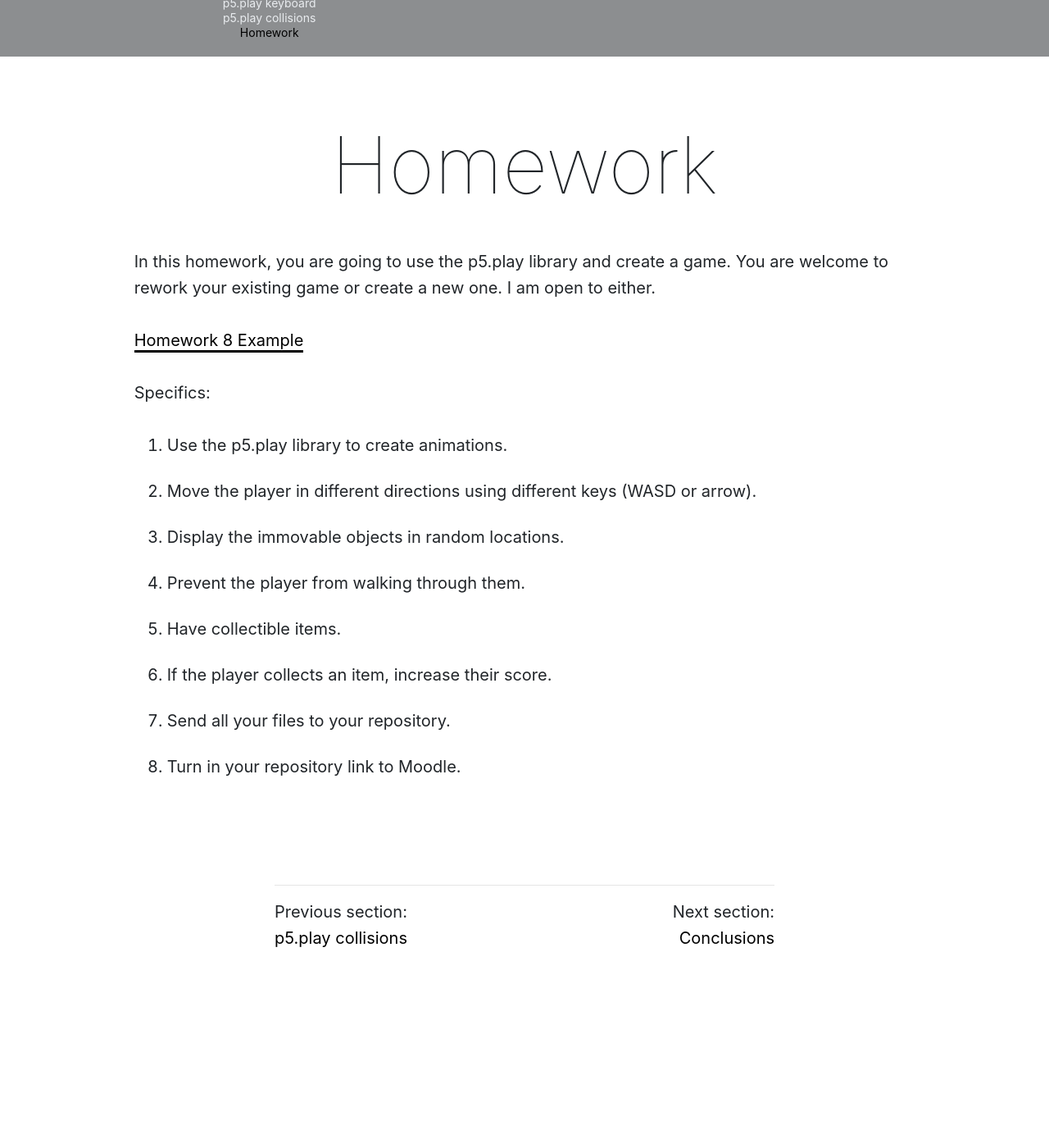
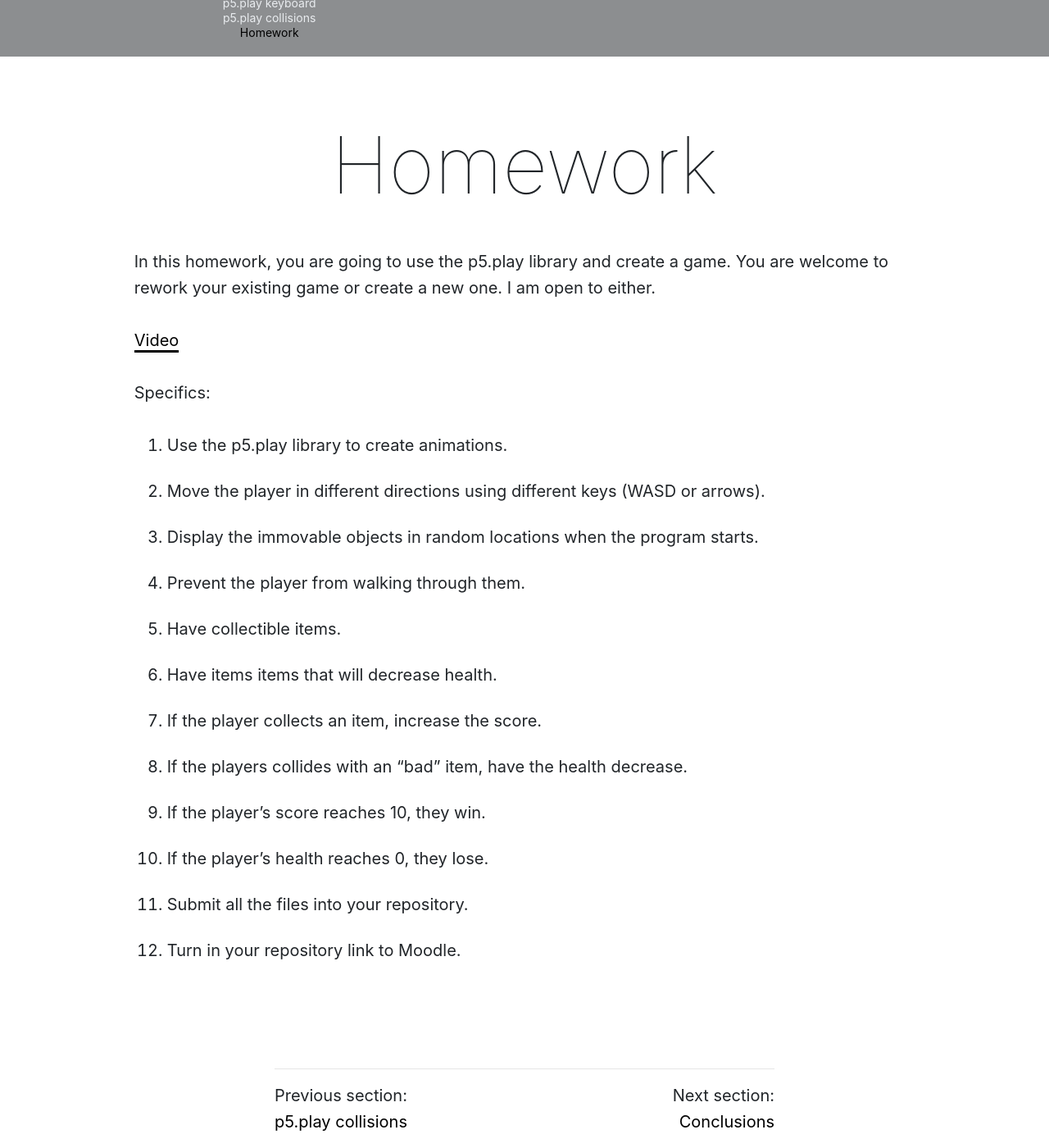
Before and after one commit to Montana-Media-Arts/220-creative-coding2-Spring2023, a Jekyll site: the page built from modules/week-8/_posts/2004-01-01-homework.md, in a window 1280 px wide and 1400 px high, scrolled down 278 px. Shown: the whole window at 82% size. Built offline with Jekyll 4.4.1, drawn with Linux system fonts in a browser that asks for light colours; nearby versions of some CDN libraries; a script that is not in the unit is left out; comment, search, counter and statistics services are not loaded; before the commit the page ends 1454 px from its top, so only the background shows below that.

Commit message:
updated week 8

```diff
--- a/_data/course.yml
+++ b/_data/course.yml
@@ -8,6 +8,6 @@ infoModules: [workspace, syllabus, instructors, help]
 
 
 #modules: [week-1, week-2, week-3, week-4, week-5, week-6, week-7, week-8, week-9, week-10]
-modules: [week-1, week-2, week-3, week-4, week-5, week-6, week-7]
+modules: [week-1, week-2, week-3, week-4, week-5, week-6, week-7, week-8]
 #  modules: [week-1, week-2, week-3, week-4, week-5, week-6, week-7, week-8, week-9, week-10, week-11, week-12]
 # modules: [week-1, week-2, week-3, week-4, week-5, week-6, week-7, week-8, week-9, week-10, week-11, week-12, final-info]
--- a/modules/week-8/_posts/2004-01-01-homework.md
+++ b/modules/week-8/_posts/2004-01-01-homework.md
@@ -8,15 +8,19 @@ jotted: true
 
 In this homework, you are going to use the p5.play library and create a game.  You are welcome to rework your existing game or create a new one. I am open to either.
 
-<a href="https://github.com/Montana-Media-Arts/220_CreativeCoding2-Spring2023-Samples/tree/main/Homework%206" target="_blank">Homework 8 Example</a>
+<a href="https://youtu.be/p8HqJiXCXco" target="_blank">Video</a>
 
 Specifics:
 
 1. Use the p5.play library to create animations.
-2. Move the player in different directions using different keys (WASD or arrow).
-3. Display the immovable objects in random locations.
+2. Move the player in different directions using different keys (WASD or arrows).
+3. Display the immovable objects in random locations when the program starts.
 4. Prevent the player from walking through them.
 5. Have collectible items.
-6. If the player collects an item, increase their score.
-7. Send all your files to your repository.
-8. Turn in your repository link to Moodle.
+6. Have items items that will decrease health.
+7. If the player collects an item, increase the score.
+8. If the players collides with an "bad" item, have the health decrease.
+9. If the player's score reaches 10, they win.
+10. If the player's health reaches 0, they lose.
+11. Submit all the files into your repository.
+12. Turn in your repository link to Moodle.
```
Also changed, not shown: modules/week-8/_posts/2001-05-01-p5-play-example.md (+2 -0 lines), modules/week-8/_posts/2002-01-01-p5-play-usage.md (+2 -0 lines), modules/week-8/_posts/2002-01-02-p5-play-keyboard.md (+5 -0 lines), modules/week-8/_posts/2002-01-03-p5-play-collisions.md (+2 -0 lines).
